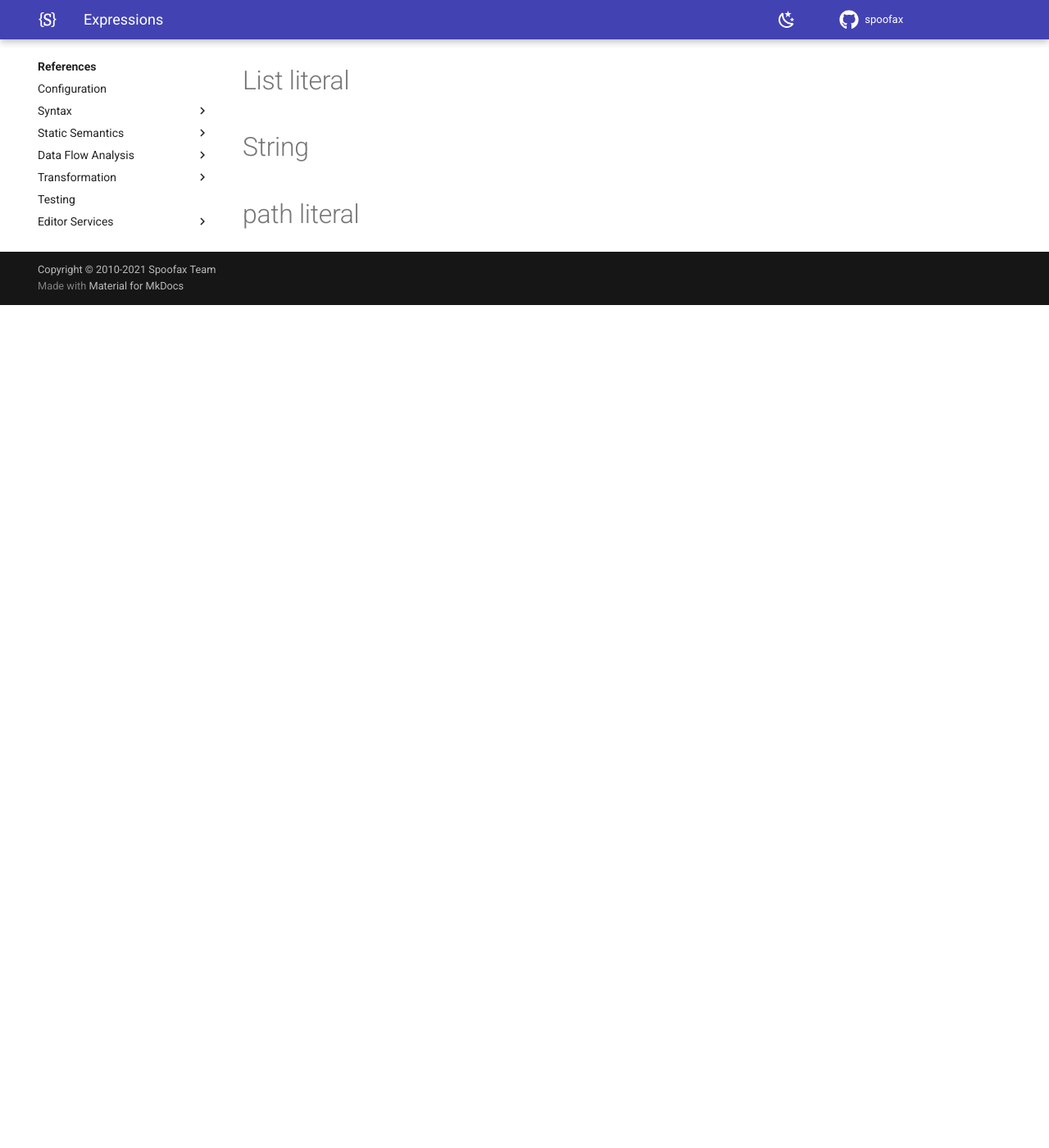
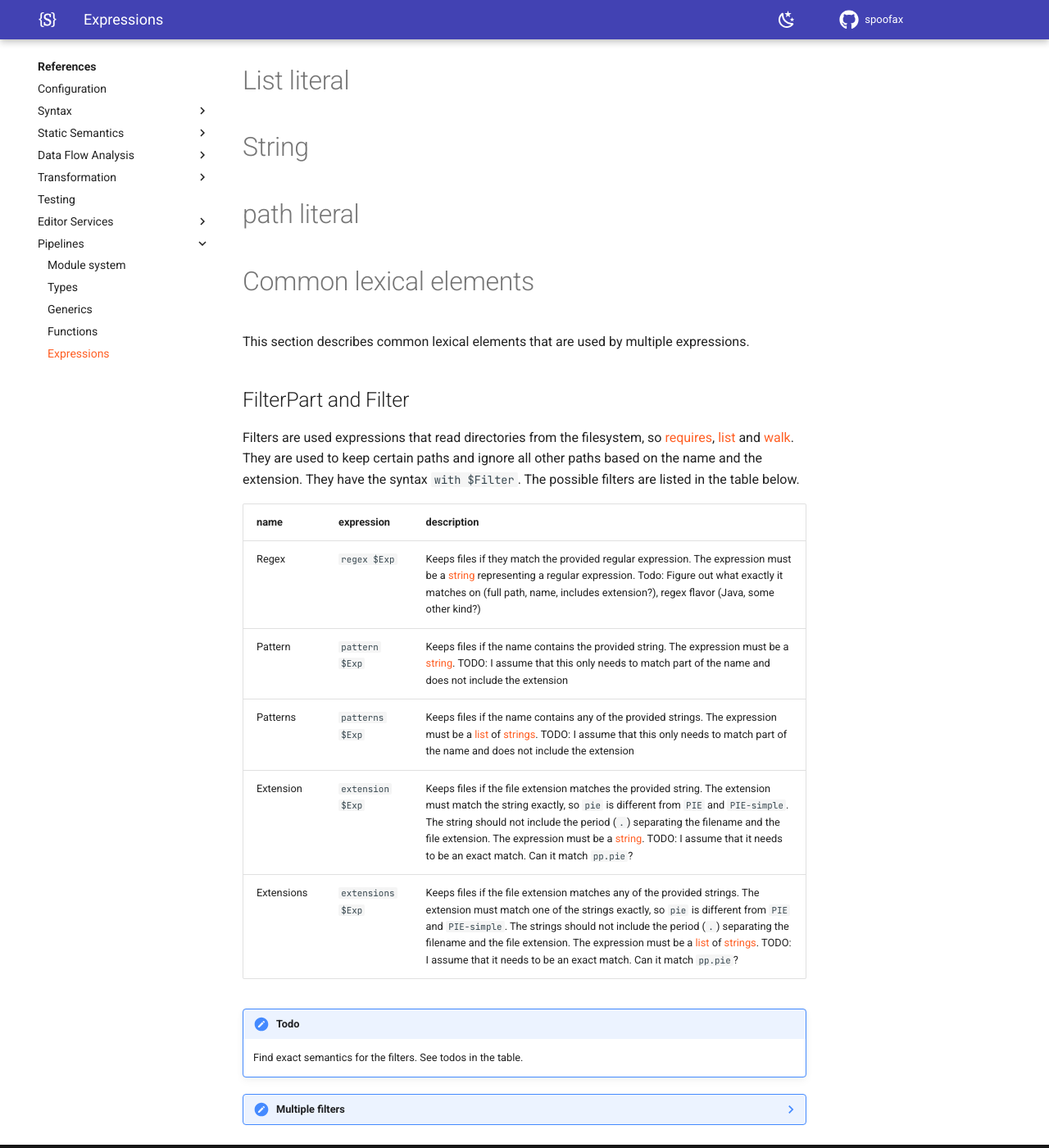
Before and after one commit to pdmosses/metaborg.github.io, an MkDocs documentation site: the page built from docs/references/pipelines/expressions.md, in a window 1280 px wide and 1400 px high, scrolled down 8191 px. Shown: the whole window at 82% size. Built offline with MkDocs 1.6.1 and Material for MkDocs 9.7.7, drawn with Linux system fonts in a browser that asks for light colours; comment, search, counter and statistics services are not loaded; before the commit the page ends 8563 px from its top, so only the background shows below that.

Commit message:
Add documentation for PIE filters

```diff
--- a/docs/references/pipelines/expressions.md
+++ b/docs/references/pipelines/expressions.md
@@ -417,3 +417,31 @@
 # List literal
 # String
 # path literal
+
+# Common lexical elements
+
+This section describes common lexical elements that are used by multiple expressions.
+
+
+## FilterPart and Filter
+
+Filters are used expressions that read directories from the filesystem, so [requires](#requires), [list](#list) and [walk](#walk).
+They are used to keep certain paths and ignore all other paths based on the name and the extension.
+They have the syntax `with $Filter`.
+The possible filters are listed in the table below.
+
+| name | expression | description |
+| --- | --- | --- |
+| Regex | `regex $Exp` | Keeps files if they match the provided regular expression. The expression must be a [string](../types#string) representing a regular expression. Todo: Figure out what exactly it matches on (full path, name, includes extension?), regex flavor (Java, some other kind?) |
+| Pattern | `pattern $Exp` | Keeps files if the name contains the provided string. The expression must be a [string](../types#string). TODO: I assume that this only needs to match part of the name and does not include the extension |
+| Patterns | `patterns $Exp` | Keeps files if the name contains any of the provided strings. The expression must be a [list](../types#list) of [strings](../types#string). TODO: I assume that this only needs to match part of the name and does not include the extension |
+| Extension | `extension $Exp` | Keeps files if the file extension matches the provided string. The extension must match the string exactly, so `pie` is different from `PIE` and `PIE-simple`. The string should not include the period (`.`) separating the filename and the file extension. The expression must be a [string](../types#string). TODO: I assume that it needs to be an exact match. Can it match `pp.pie`? |
+| Extensions | `extensions $Exp` | Keeps files if the file extension matches any of the provided strings. The extension must match one of the strings exactly, so `pie` is different from `PIE` and `PIE-simple`. The strings should not include the period (`.`) separating the filename and the file extension. The expression must be a [list](../types#list) of [strings](../types#string). TODO: I assume that it needs to be an exact match. Can it match `pp.pie`? |
+
+!!! todo
+    Find exact semantics for the filters.
+    See todos in the table.
+
+??? note "Multiple filters"
+    It is not allowed to use multiple filters.
+    If you need multiple filters, encode your requirements in a regex filter instead.
```
